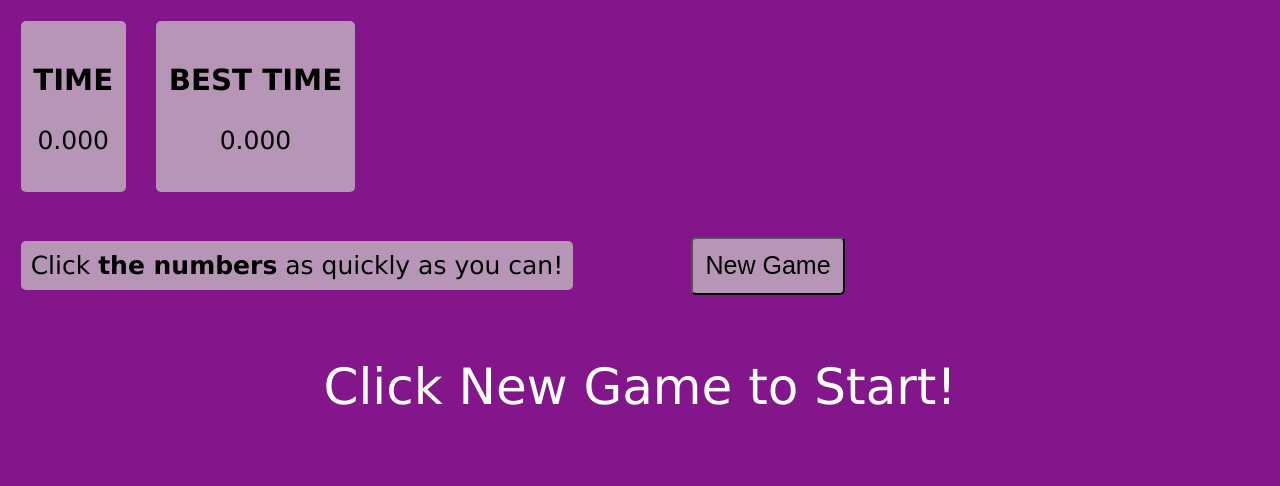
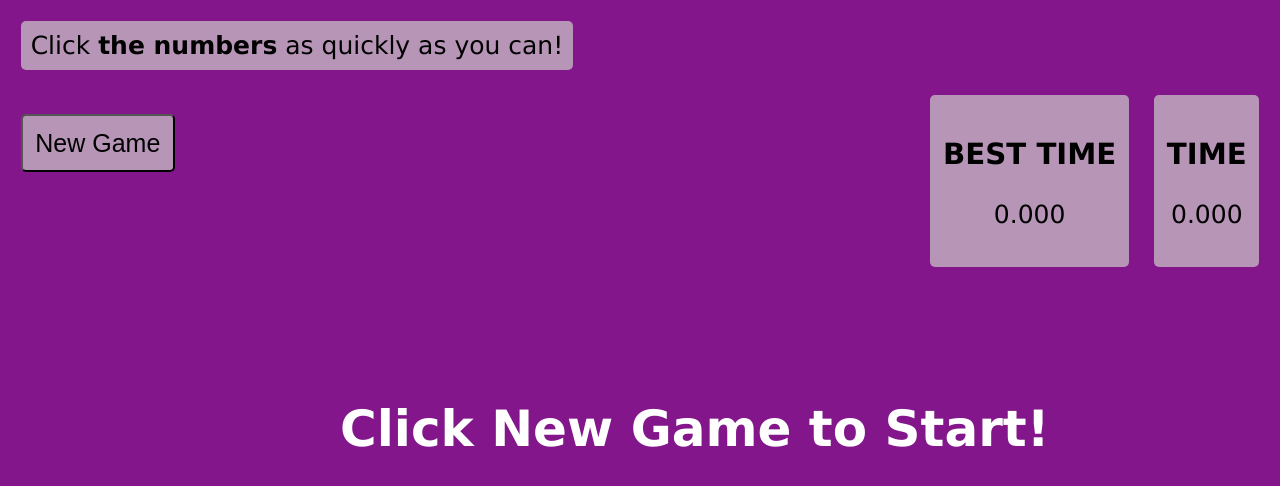
Before and after one commit to lokeshn011101/GridGame, a plain HTML site: page ht.html in a window 1280 px wide. Drawn offline with Linux system fonts and the light colour scheme.

Commit message:
organised elements

```diff
--- a/c.css
+++ b/c.css
@@ -13,6 +13,7 @@ body {
 		margin:1%;
 		padding:1%;
 		display: inline-block;
+		float: right;
 }
 #description{
 	font-size: 25px;
@@ -78,8 +79,14 @@ top: 40%;
 #st{
 	text-align: center;
 font-size: 50px;
-font-weigth: bold;
-margin: 50px auto;
-left: 65%;
-top: 40%;
+font-weight: bold;
+position: absolute;
+  	left: 50%;
+  	top: 50%;
+  	margin-left: -300px;
+display: block;
 }
+#newg {
+	display: block;
+	float: left;
+}
--- a/ht.html
+++ b/ht.html
@@ -6,6 +6,7 @@
     <link type="text/css" rel="stylesheet" href="c.css">
   </head>
   <body>
+    <div id="description">Click <b>the numbers</b> as quickly as you can!</div>
     <!--<div id="timer" >Timer: 00:00.000</div>-->
     <div id="times">
             <div class="time">
@@ -19,7 +20,6 @@
 
         </div>
     <br>
-    <div id="description">Click <b>the numbers</b> as quickly as you can!</div>
     <button id="newg" onclick="sgame()">New Game</button>
     <div id="count">3</div>
     <div id="st">Click New Game to Start!</div>
--- a/j.js
+++ b/j.js
@@ -80,7 +80,7 @@ function changeText(element){
   if(initialCounter-element.innerHTML===20 && initialCounter<=40){
   element.innerHTML=initialCounter;
   initialCounter++;
-  document.getElementsByClassName('box').style.backgroundColor = 'rgb(' + [c,0,0].join(',') + ')';
+  element.style.backgroundColor='hsl(260,5%,'+(100-(element.innerHTML*2))+'%)';
   c = Math.floor(c-6.375);
 
   console.log(initialCounter);
```
